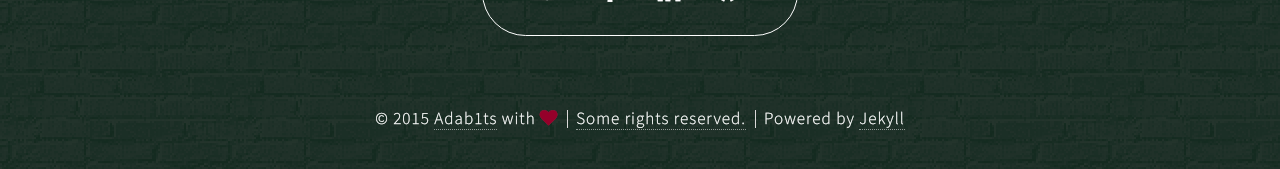
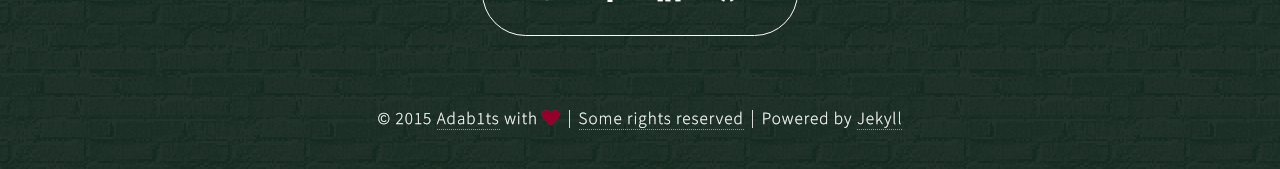
Before and after one commit to adab1ts/fesc2015, a Jekyll site: the page built from index.html, in a window 1280 px wide and 900 px high, scrolled down 16569 px. Shown: the part 609-778 px from the top of the window. Built offline with Jekyll 4.4.1, drawn with Linux system fonts in a browser that asks for light colours.

Commit message:
Minor update of site footer

```diff
--- a/_includes/footer.html
+++ b/_includes/footer.html
@@ -6,7 +6,7 @@
 	</ul>
 	<div class="copyright">
 		<ul class="menu">
-			<li>&copy; 2015 <a href="http://www.adabits.org/" target="_blank">Adab1ts</a> with <i class="heartBeat fa fa-heart"></i></li><li><a href="https://github.com/adab1ts/fesc2015" target="_blank">Some rights reserved.</a></li><li>Powered by <a href="http://jekyllrb.com" title="World's #1 Static Sites Generator" target="_blank">Jekyll</a></li>
+			<li>&copy; 2015 <a href="http://www.adabits.org/" target="_blank">Adab1ts</a> with <i class="heartBeat fa fa-heart"></i></li><li><a href="https://github.com/adab1ts/fesc2015" target="_blank">Some rights reserved</a></li><li>Powered by <a href="http://jekyllrb.com" title="World's #1 Static Sites Generator" target="_blank">Jekyll</a></li>
 		</ul>
 	</div>
 </section>
```
